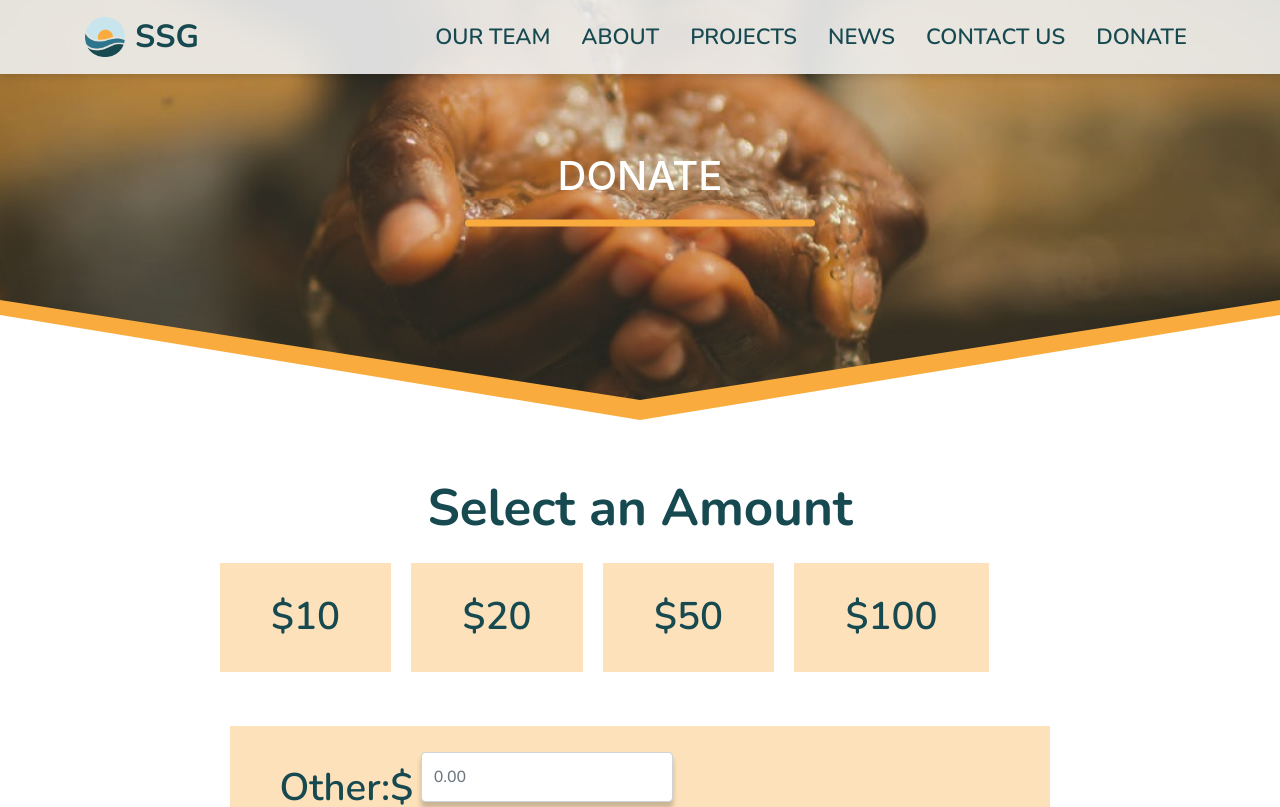
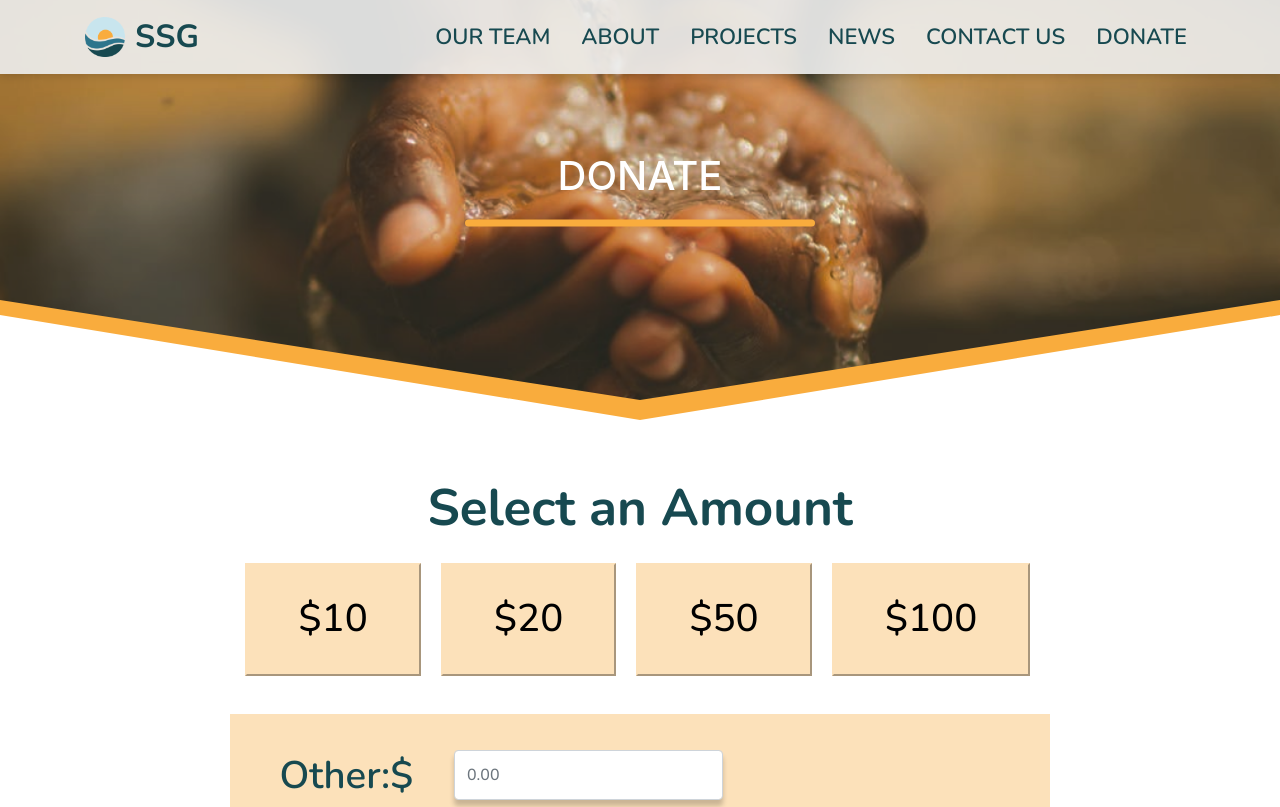
Before and after one commit to Hack4Impact-UMD/sustainability-solutions, a React (Create React App) app in the folder app/: page /donations in a window 1280 px wide. Shown: the top 807 px of the page. Built offline with nearby package versions, Linux system fonts and the light colour scheme.

Commit message:
updated css for amount selection

```diff
--- a/app/src/Components/Donations/Donations.css
+++ b/app/src/Components/Donations/Donations.css
@@ -67,13 +67,14 @@
     font-family: "Nunito";
     display: flex;
     flex-direction: row;
-    margin: 0% 18% 3% 16%;
+    margin: 0% 18% 3% 18%;
 }
 
-.amount-select p {
+.amount-select button {
     padding: 2vw 4vw 2vw 4vw;
     background-color: #FCE1BA;
     margin-right: 20px;
+    border-color: #FCE1BA;
 }
 
 .amount-enter {
@@ -82,10 +83,15 @@
     font-size: 3vw;
     font-weight: 600;
     font-family: "Nunito";
-    display: flex;
-    flex-direction: row;
     margin: 0% 18% 7% 18%;
-    padding: 2vw 5vw 2vw 5vw;
+    padding: 2vw 0vw 2vw 5vw;
+}
+
+.amount-field{
+    box-shadow: 0px 6px 5px rgba(0,0,0,.2);
+    height: 50px;
+    margin-left: 25px;
+    margin-top: 10px;
 }
 
 .donation-form {
--- a/app/src/Components/Donations/Donations.js
+++ b/app/src/Components/Donations/Donations.js
@@ -48,10 +48,10 @@ function Donations() {
             <Container fluid>
                 <Row>
                     <Col className="amount-select">
-                        <p>$10</p>
-                        <p>$20</p>
-                        <p>$50</p>
-                        <p>$100</p>
+                        <button>$10</button>
+                        <button>$20</button>
+                        <button>$50</button>
+                        <button>$100</button>
                     </Col>
                 </Row>
                 <Row>
@@ -62,7 +62,7 @@ function Donations() {
                                 <Form.Label column sm="4">Other:$</Form.Label>
                                 <Col>
                                     <Form.Control
-                                        className="form-fields"
+                                        className="amount-field"
                                         type="amount"
                                         placeholder="0.00"
                                     />
```
Also changed, not shown: 2 other files (tests, documents, lock files or other folders).
